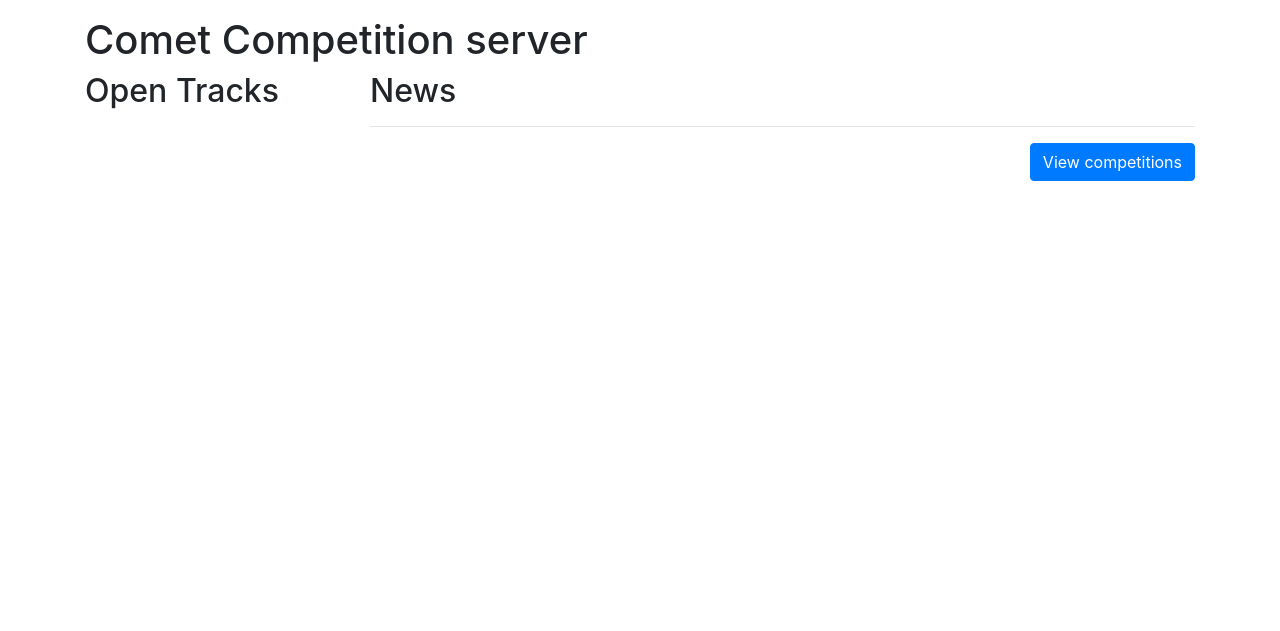
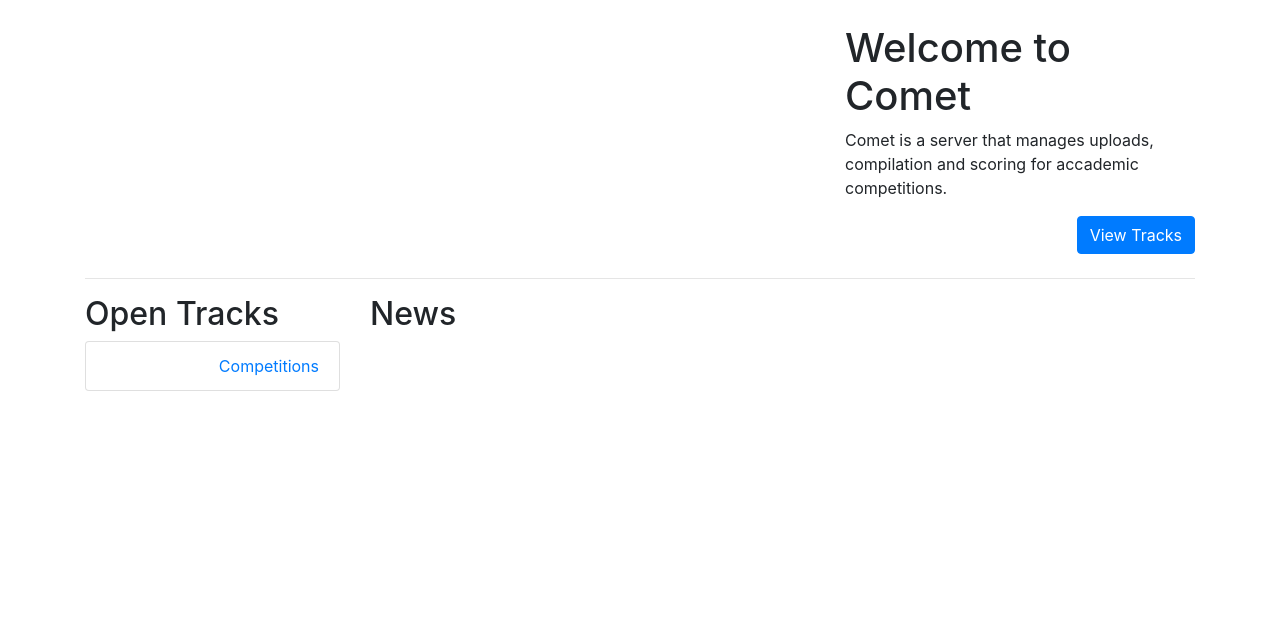
Before and after one commit to fossgalaxy/comet, a Django app: page / in a window 1280 px wide. Shown: the part 70-701 px from the top of the page. Run offline with Django 3.2, Linux system fonts and the light colour scheme; data that the repository does not hold is empty; some libraries are stand-ins or nearby versions.

Commit message:
rewrite homepage to better fit in with FG style

```diff
--- a/fg_competitions/templates/fg_competitions/index.html
+++ b/fg_competitions/templates/fg_competitions/index.html
@@ -3,32 +3,37 @@
 {% block head_title %}Competitions{% endblock %}
 
 {% block content %}
-<div class="page-header">
-	<h1>Comet Competition server</h1>
-</div>
+	<div class="row my-4">
+		<div class="col-sm-8">
+			<img class="img-fluid rounded" src="http://via.placeholder.com/900x250" alt="" />
+		</div>
+		<div class="col-sm-4">
+			<h1>Welcome to Comet</h1>
+			<p>Comet is a server that manages uploads, compilation and scoring for accademic competitions.</p>
+			<a class="btn btn-primary pull-right" href="{% url 'competitions' %}">View Tracks</a>
+		</div>
+	</div>
+	<hr />
 
 	<div class="row">
-	    <div class="col-md-3">
+	    <div class="col-3">
 	    <h2>Open Tracks</h2>
 	    <div class="list-group">
 	      {% for track in tracks %}
 	      <a class="list-group-item" href="{{track.get_absolute_url}}">{{track}}</a></li>
 	      {% endfor %}
+	      <a class="list-group-item text-right" href="{% url 'competitions' %}">Competitions</a></li>
 	    </div>
 	    </div>
-	    <div class="col-md-9">
+	    <div class="col">
 	        <h2>News</h2>
-	        <hr />
 	        {% for update in news %}
 	        <div class="clearfix">
 	            <h3>{{update.title}}</h3>
 	            <p>{{update.summary}}</p>
 	        </div>
-	        <hr />
 	        {% endfor %}
 	    </div>
 	</div>
 
-	<p><a class="btn btn-primary pull-right" href="{% url 'competitions' %}">View competitions</a></p>
-
 {% endblock %}
```
